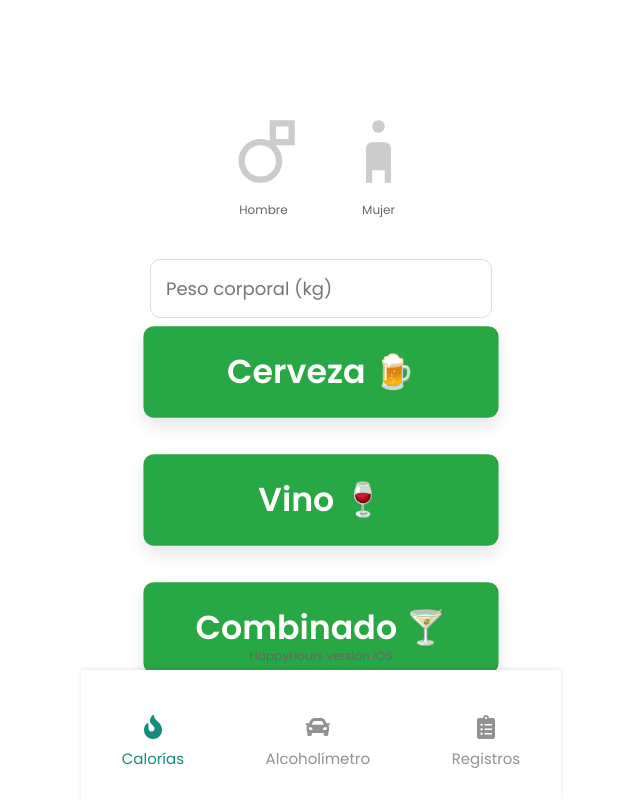
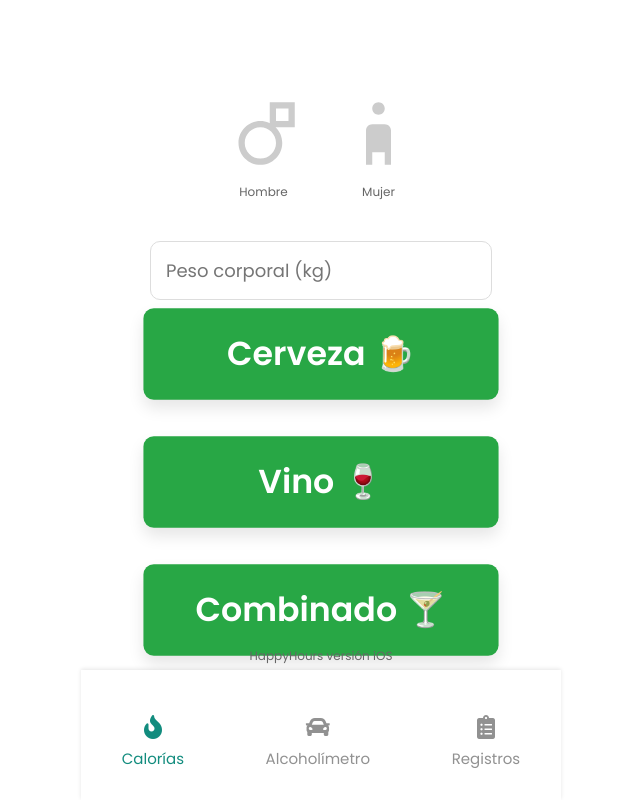
Before and after one commit to AJTechSolutionsApp/AJTechSolutionsApp.github.io, a plain HTML site: page index.html in a window 1280 px wide. Shown: the whole page, without its empty margins (319-959 px from the left). Drawn offline with Linux system fonts and the light colour scheme; sample sign-in values are in the browser's storage.

Commit message:
Update styles.css

```diff
--- a/styles.css
+++ b/styles.css
@@ -24,12 +24,12 @@ body {
     width: 100%;
     max-width: 400px;
     margin: 0 auto;
-    padding: 1.5cm 20px 20px;
+    padding: 1cm 20px 20px;
     box-sizing: border-box;
     min-height: 100vh;
     display: flex;
     flex-direction: column;
-    margin-top: env(safe-area-inset-top, 50px);
+    margin-top: env(safe-area-inset-top, 40px);
     background-color: #fff;
 }
 
```
